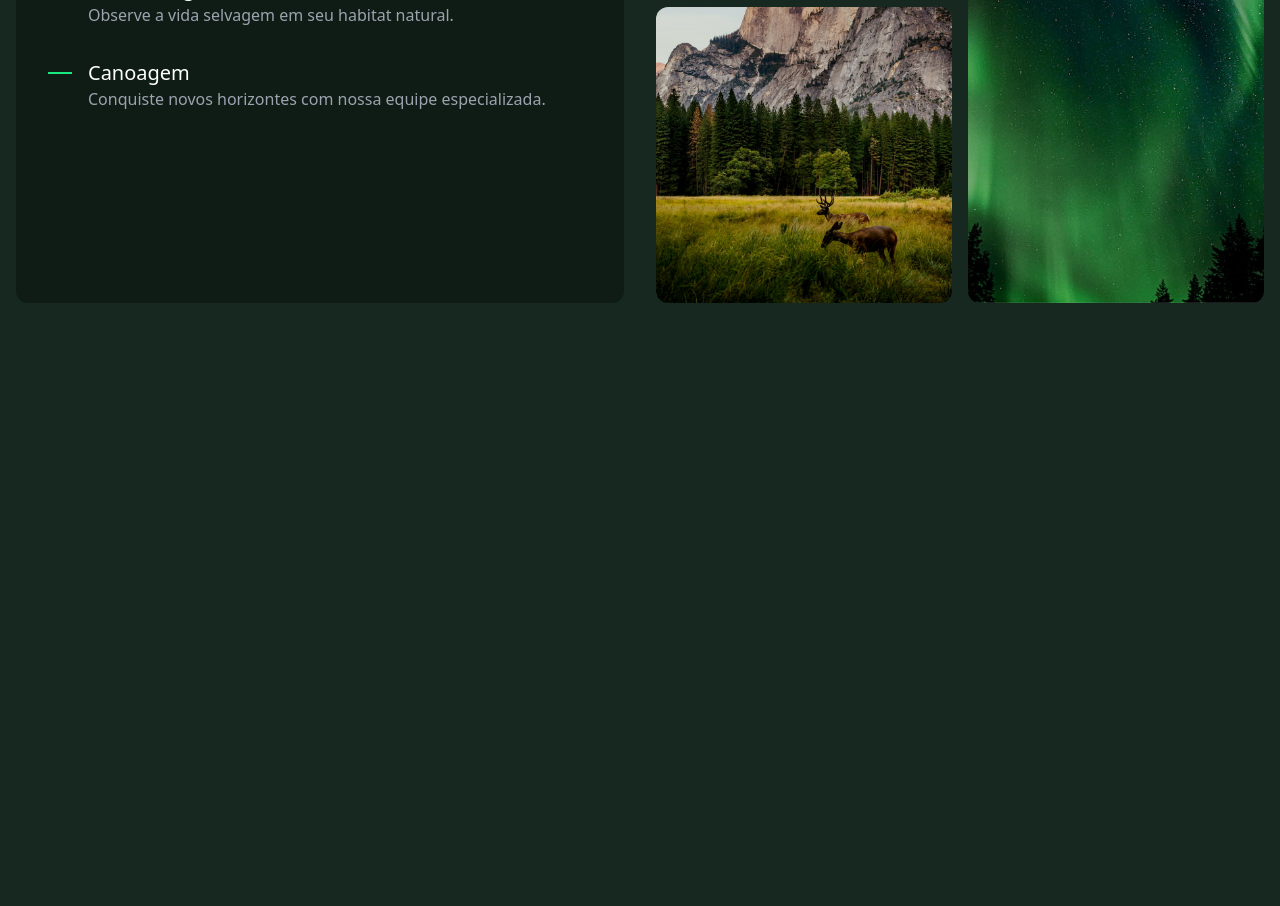
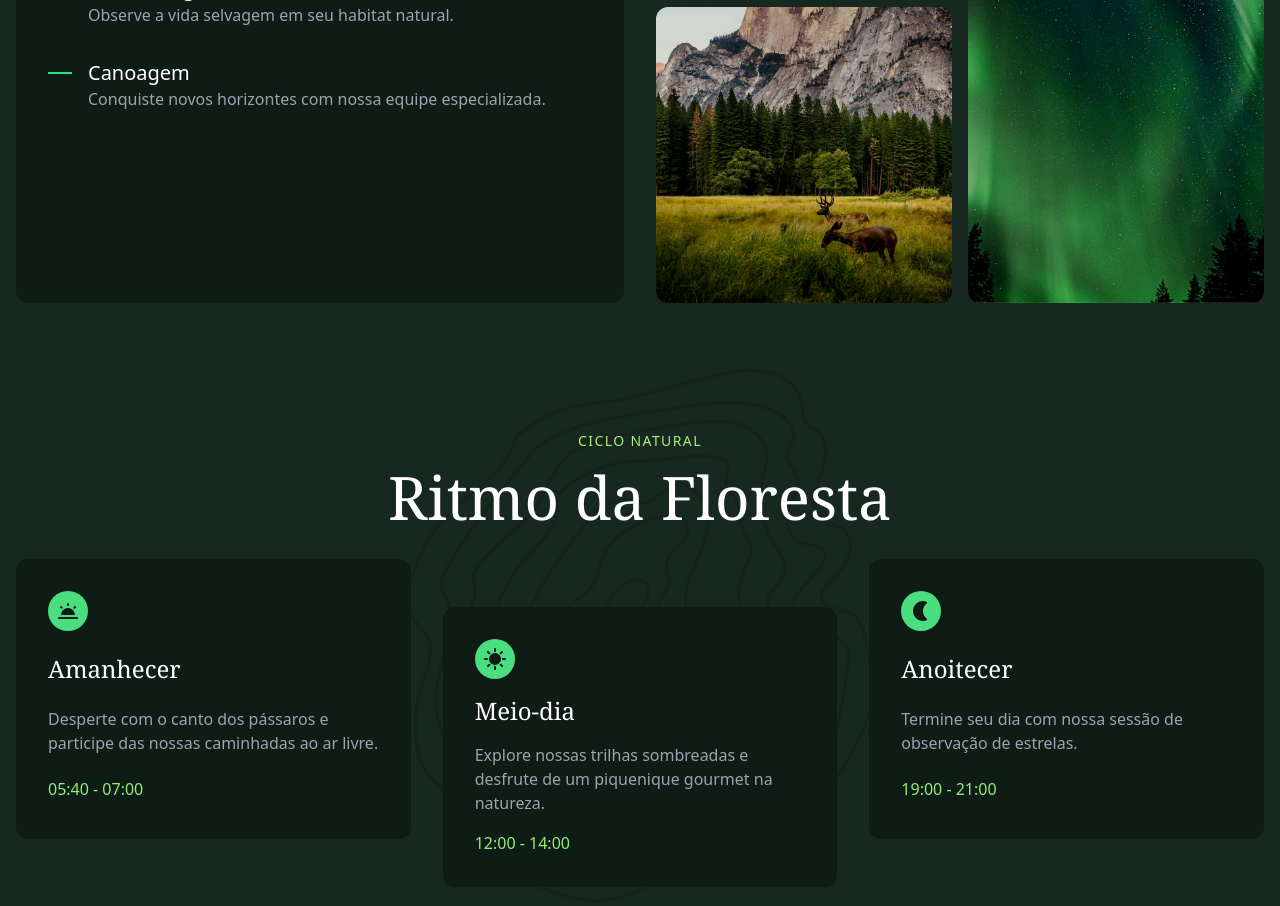
Before and after one commit to devroboco/Forest-Tailwind, a website: page src/index.html in a window 1280 px wide. Shown: the part 2613-3519 px from the top of the page. Before the commit the page ends 2980 px from the top, so only its background shows below. Drawn offline with Linux system fonts and the light colour scheme.

Commit message:
ciclo natural

```diff
--- a/src/index.html
+++ b/src/index.html
@@ -330,5 +330,66 @@
         </div>
       </div>
     </section>
+
+    <section
+      class="container bg-[url('./img/padrao.svg')] bg-contain bg-center bg-no-repeat mb-12 sm:mb-16 sm:py-16"
+    >
+      <p
+        class="mb-4 text-center text-verde-200 uppercase tracking-widest text-sm"
+      >
+        Ciclo Natural
+      </p>
+      <h2
+        class="mb-8 mx-auto font-serif text-balance text-center max-w-screen-md text-white text-4xl sm:text-6xl"
+      >
+        Ritmo da Floresta
+      </h2>
+      <div class="flex flex-col sm:flex-row gap-4 sm:gap-8">
+        <div
+          class="flex-1 grid gap-4 bg-verde-900 p-6 sm:p-8 rounded-xl transition-transform sm:hover:-translate-y-2"
+        >
+          <div
+            class="bg-green-400 size-10 flex items-center justify-center rounded-full"
+          >
+            <img src="./img/manha.svg" alt="" />
+          </div>
+          <h3 class="font-serif text-2xl text-white">Amanhecer</h3>
+          <p class="text-gray-400">
+            Desperte com o canto dos pássaros e participe das nossas caminhadas
+            ao ar livre.
+          </p>
+          <span class="text-verde-300">05:40 - 07:00</span>
+        </div>
+        <div
+          class="flex-1 grid gap-4 bg-verde-900 p-6 sm:p-8 rounded-xl transition-transform sm:hover:translate-y-10 sm:translate-y-12"
+        >
+          <div
+            class="bg-green-400 size-10 flex items-center justify-center rounded-full"
+          >
+            <img src="./img/dia.svg" alt="" />
+          </div>
+          <h3 class="font-serif text-2xl text-white">Meio-dia</h3>
+          <p class="text-gray-400">
+            Explore nossas trilhas sombreadas e desfrute de um piquenique
+            gourmet na natureza.
+          </p>
+          <span class="text-verde-300">12:00 - 14:00</span>
+        </div>
+        <div
+          class="flex-1 grid gap-4 bg-verde-900 p-6 sm:p-8 rounded-xl transition-transform sm:hover:-translate-y-2"
+        >
+          <div
+            class="bg-green-400 size-10 flex items-center justify-center rounded-full"
+          >
+            <img src="./img/noite.svg" alt="" />
+          </div>
+          <h3 class="font-serif text-2xl text-white">Anoitecer</h3>
+          <p class="text-gray-400">
+            Termine seu dia com nossa sessão de observação de estrelas.
+          </p>
+          <span class="text-verde-300">19:00 - 21:00</span>
+        </div>
+      </div>
+    </section>
   </body>
 </html>
```
Also changed, not shown: src/output.css.
